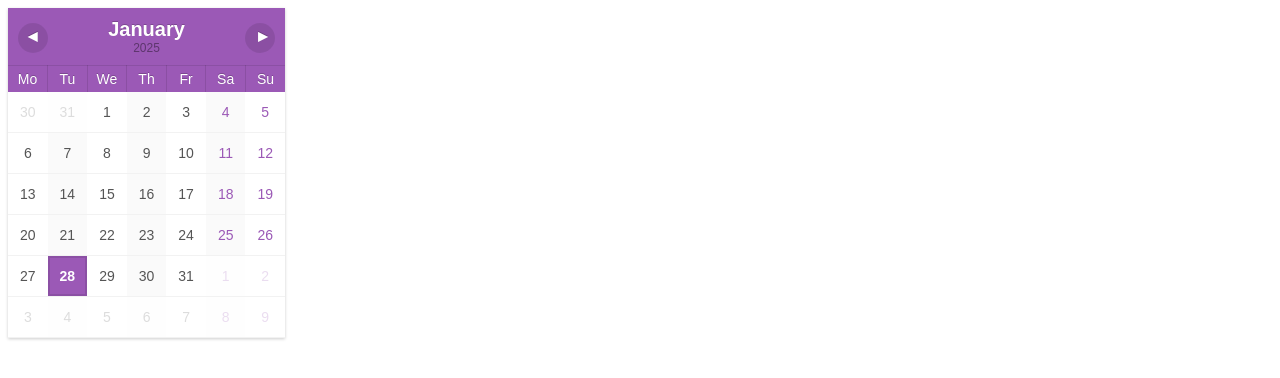
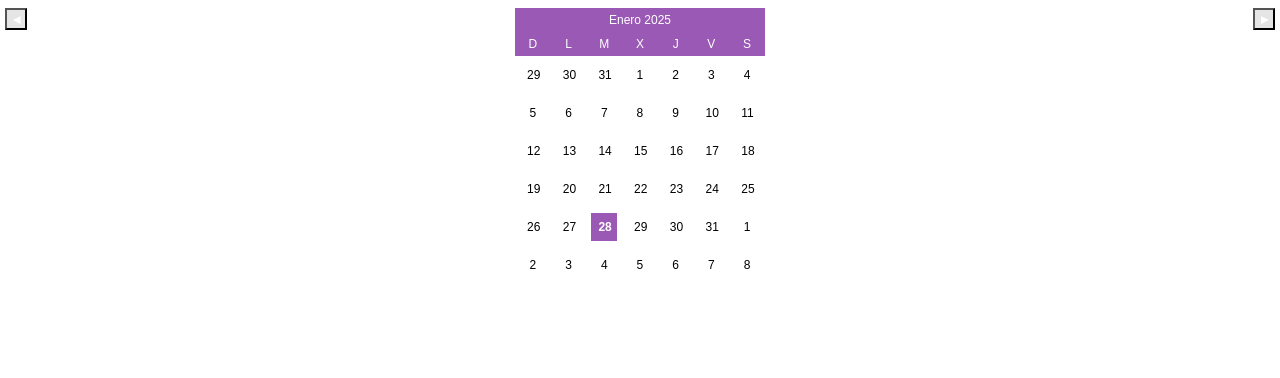
Before and after one commit to hogashikame/notion, a plain HTML site: page index.html in a window 1280 px wide. Drawn offline with Linux system fonts and the light colour scheme.

Commit message:
index.html
ChatGPT

```diff
--- a/index.html
+++ b/index.html
@@ -1,17 +1,14 @@
 <!DOCTYPE html>
-<!-- original:https://codepen.io/boudra/pen/raErwP -->
-<html lang="en">
+<html lang="es">
 <head>
     <meta charset="UTF-8">
     <meta name="viewport" content="width=device-width, initial-scale=1.0">
-    <title>Calendar</title>
-
+    <title>Mini Calendar</title>
     <style>
         body {
             font-family: 'Arial', sans-serif;
             background-color: #fff;
         }
-
         .wrapper {
             display: flex;
             align-items: center;
@@ -19,316 +16,127 @@
             flex-direction: column;
             min-height: 100%;
         }
-
-button::-moz-focus-inner {
-  border: 0;
-  padding: 0;
-}
-
         #calendari {
-    margin:  0 auto;
-    /* height: 330px; */
-    height: 130px;
-    /* width: 350px; */
-    font-size: 14px;
-    /* box-shadow: 0px 1px 4px rgba(0,0,0,0.4); */
+            margin: 0 auto;
+            height: 130px; /* Reducido */
+            width: 250px;  /* Reducido */
+            font-size: 12px; /* Más pequeño */
         }
         table {
             border-collapse: collapse;
             table-layout: fixed;
-    box-shadow: 0px 1px 3px rgba(0,0,0,0.2);
             background-color: #fff;
-    position: absolute;
-
-
+            width: 100%;
         }
-
-
-td,th {
+        td, th {
             text-align: center;
             background-color: #fff;
+            font-size: 12px; /* Reducido */
+            padding: 5px;
         }
         th {
-    padding: 10px;
-}
-tr:first-child th {
-    font-size: 20px;
-    font-weight: bold;
-    border-left: none;
-    border-top: none;
-}
-td:last-child, th:last-child {
-  border-right: none;
-}
-
-th {
-    border-top: 1px solid rgba(0,0,0,0.1);
-    border-right: 1px solid rgba(0,0,0,0.1);
             background-color: #9b59b6;
             color: #fff;
-    text-shadow: 0px -1px 0px rgba(0,0,0,0.2);
             font-weight: normal;
         }
-th .any {
-    font-size: 12px;
-    font-weight: normal;
+        td>span {
             display: block;
-    text-shadow: none;
-    color: rgba(0,0,0,0.4);
-}
-tr:nth-child(2) th {
-    padding: 5px;
-}
-td {
-    padding: 0;
-    border-bottom: 1px solid rgba(0,0,0,0.05);
-}
-td>span {
-    color: #555;
-    padding: 10px;
-    display: block;
-    border: 2px solid transparent;
+            padding: 6px;
+            border: 1px solid transparent;
             transition: border 0.3s ease;
-}
-
-td:nth-child(even)>span {
-    background-color: rgba(0,0,0,0.02);
-}
-td:last-child>span,
-td:nth-child(6)>span {
-    color: #9b59b6;
         }
         td.avui>span {
             font-weight: bold;
             background-color: #9b59b6;
             color: #fff;
-    border: 2px solid rgba(0,0,0,0.1);
-}
-td.fora > span {
-    opacity: 0.2;
-}
-td > span:hover {
-    background: #a57cb6;
-    color: #fff;
         }
         .boto-next, .boto-prev {
             background: rgba(0,0,0,0.1);
             color: #fff;
-    font-family: inherit;
-    border: none;
-    font-size: 18px;
+            font-size: 14px;
             font-weight: bold;
-    text-shadow: inherit;
-    padding: 2px 10px 5px 10px;
-    line-height: 1px;
-    height: 30px;
-    width: 30px;
-    vertical-align: middle;
-    border-radius: 100%;
+            height: 22px;
+            width: 22px;
             position: absolute;
-    top: 15px;
+            top: 8px;
         }
-.boto-next { right: 10px; padding-left: 13px; }
-.boto-prev { left: 10px; padding-right: 13px;}
-.boto-next:hover,
-.boto-prev:hover {
-    background: rgba(0,0,0,0.2);
-}
-button:hover { cursor: pointer; }
-button:focus { outline: none; }
-
-footer {
-  text-align: center;
-  color: #ddd;
-  font-weight: normal;
-  text-shadow: 0px -1px 0px rgba(0, 0, 0, 0.2);
-  font-size: 0.8em;
-  padding: 20px;
-}
-
-footer a,
-footer a:link {
-  color: #fff;
-  text-decoration: none;
-}
+        .boto-next { right: 5px; }
+        .boto-prev { left: 5px; }
     </style>
 </head>
 <body>
-    <div class="">
+    <div class="wrapper">
         <div id="calendari"></div>
     </div>
     <script>
-        var mesos = [
-    'January',
-    'February',
-    'March',
-    'April',
-    'May',
-    'June',
-    'July',
-    'August',
-    'September',
-    'October',
-    'November',
-    'December'
-];
-
-var dies = [
-    'Sunday',
-    'Monday',
-    'Tuesday',
-    'Wedensday',
-    'Thursday',
-    'Friday',
-    'Saturday'
-];
-
-var dies_abr = [
-    'Su',
-    'Mo',
-    'Tu',
-    'We',
-    'Th',
-    'Fr',
-    'Sa'
-];
+        var meses = ['Enero', 'Febrero', 'Marzo', 'Abril', 'Mayo', 'Junio', 'Julio', 'Agosto', 'Septiembre', 'Octubre', 'Noviembre', 'Diciembre'];
+        var dias_abr = ['D', 'L', 'M', 'X', 'J', 'V', 'S'];
 
         Number.prototype.pad = function(num) {
             var str = '';
-    for(var i = 0; i < (num-this.toString().length); i++)
-        str += '0';
+            for (var i = 0; i < (num - this.toString().length); i++) str += '0';
             return str += this.toString();
+        };
+
+        function crearCalendario(widget, fecha) {
+            widget.innerHTML = '';
+            var tabla = document.createElement('table');
+            widget.appendChild(tabla);
+
+            var fila = document.createElement('tr');
+            var titulo = document.createElement('th');
+            titulo.setAttribute('colspan', 7);
+
+            var btnPrev = document.createElement('button');
+            btnPrev.className = 'boto-prev';
+            btnPrev.innerHTML = '&#9666;';
+            btnPrev.onclick = function() {
+                fecha.setMonth(fecha.getMonth() - 1);
+                crearCalendario(widget, fecha);
+            };
+
+            var btnNext = document.createElement('button');
+            btnNext.className = 'boto-next';
+            btnNext.innerHTML = '&#9656;';
+            btnNext.onclick = function() {
+                fecha.setMonth(fecha.getMonth() + 1);
+                crearCalendario(widget, fecha);
+            };
+
+            titulo.appendChild(btnPrev);
+            titulo.appendChild(document.createElement('span')).innerHTML = meses[fecha.getMonth()] + ' ' + fecha.getFullYear();
+            titulo.appendChild(btnNext);
+            fila.appendChild(titulo);
+            tabla.appendChild(fila);
+
+            fila = document.createElement('tr');
+            for (var i = 0; i < 7; i++) {
+                fila.innerHTML += '<th>' + dias_abr[i] + '</th>';
+            }
+            tabla.appendChild(fila);
+
+            var primerDiaMes = new Date(fecha.getFullYear(), fecha.getMonth(), 1).getDay();
+            var diaActual = new Date(fecha.getFullYear(), fecha.getMonth(), 1 - primerDiaMes);
+
+            for (var s = 0; s < 6; s++) {
+                fila = document.createElement('tr');
+                for (var d = 0; d < 7; d++) {
+                    var celda = document.createElement('td');
+                    var span = document.createElement('span');
+                    celda.appendChild(span);
+                    span.innerHTML = diaActual.getDate();
+
+                    if (diaActual.getMonth() !== fecha.getMonth()) celda.className = 'fora';
+                    if (fecha.getDate() === diaActual.getDate() && fecha.getMonth() === diaActual.getMonth()) celda.className = 'avui';
+
+                    diaActual.setDate(diaActual.getDate() + 1);
+                    fila.appendChild(celda);
+                }
+                tabla.appendChild(fila);
+            }
         }
 
-function calendari(widget, data)
-{
-
-    var original = widget.getElementsByClassName('actiu')[0];
-
-    if(typeof original === 'undefined')
-    {
-        original = document.createElement('table');
-        original.setAttribute('data-actual',
-			      data.getFullYear() + '/' +
-			      data.getMonth().pad(2) + '/' +
-			      data.getDate().pad(2))
-        widget.appendChild(original);
-    }
-
-    var diff = data - new Date(original.getAttribute('data-actual'));
-
-    diff = new Date(diff).getMonth();
-
-    var e = document.createElement('table');
-
-    e.className = diff  === 0 ? 'amagat-esquerra' : 'amagat-dreta';
-    e.innerHTML = '';
-
-    widget.appendChild(e);
-
-    e.setAttribute('data-actual',
-                   data.getFullYear() + '/' +
-                   data.getMonth().pad(2) + '/' +
-                   data.getDate().pad(2))
-
-    var fila = document.createElement('tr');
-    var titol = document.createElement('th');
-    titol.setAttribute('colspan', 7);
-
-    var boto_prev = document.createElement('button');
-    boto_prev.className = 'boto-prev';
-    boto_prev.innerHTML = '&#9666;';
-
-    var boto_next = document.createElement('button');
-    boto_next.className = 'boto-next';
-    boto_next.innerHTML = '&#9656;';
-
-    titol.appendChild(boto_prev);
-    titol.appendChild(document.createElement('span')).innerHTML =
-        mesos[data.getMonth()] + '<span class="any">' + data.getFullYear() + '</span>';
-
-    titol.appendChild(boto_next);
-
-    boto_prev.onclick = function() {
-        data.setMonth(data.getMonth() - 1);
-        calendari(widget, data);
-    };
-
-    boto_next.onclick = function() {
-        data.setMonth(data.getMonth() + 1);
-        calendari(widget, data);
-    };
-
-    fila.appendChild(titol);
-    e.appendChild(fila);
-
-    fila = document.createElement('tr');
-
-    for(var i = 1; i < 7; i++)
-    {
-        fila.innerHTML += '<th>' + dies_abr[i] + '</th>';
-    }
-
-    fila.innerHTML += '<th>' + dies_abr[0] + '</th>';
-    e.appendChild(fila);
-
-    /* Obtinc el dia que va acabar el mes anterior */
-    var inici_mes =
-        new Date(data.getFullYear(), data.getMonth(), -1).getDay();
-
-    var actual = new Date(data.getFullYear(),
-			  data.getMonth(),
-			  -inici_mes);
-
-    /* 6 setmanes per cobrir totes les posiblitats
-     *  Quedaria mes consistent alhora de mostrar molts mesos
-     *  en una quadricula */
-    for(var s = 0; s < 6; s++)
-    {
-        var fila = document.createElement('tr');
-
-        for(var d = 1; d < 8; d++)
-        {
-	    var cela = document.createElement('td');
-	    var span = document.createElement('span');
-
-	    cela.appendChild(span);
-
-            span.innerHTML = actual.getDate();
-
-            if(actual.getMonth() !== data.getMonth())
-                cela.className = 'fora';
-
-            /* Si es avui el decorem */
-            if(data.getDate() == actual.getDate() &&
-	       data.getMonth() == actual.getMonth())
-		cela.className = 'avui';
-
-	    actual.setDate(actual.getDate()+1);
-            fila.appendChild(cela);
-        }
-
-        e.appendChild(fila);
-    }
-
-    setTimeout(function() {
-        e.className = 'actiu';
-        original.className +=
-        diff === 0 ? ' amagat-dreta' : ' amagat-esquerra';
-    }, 20);
-
-    original.className = 'inactiu';
-
-    setTimeout(function() {
-        var inactius = document.getElementsByClassName('inactiu');
-        for(var i = 0; i < inactius.length; i++)
-            widget.removeChild(inactius[i]);
-    }, 1000);
-
-}
-
-calendari(document.getElementById('calendari'), new Date());
-
+        crearCalendario(document.getElementById('calendari'), new Date());
     </script>
 </body>
 </html>
```
Lines whose indentation alone changed are shown as unchanged.
